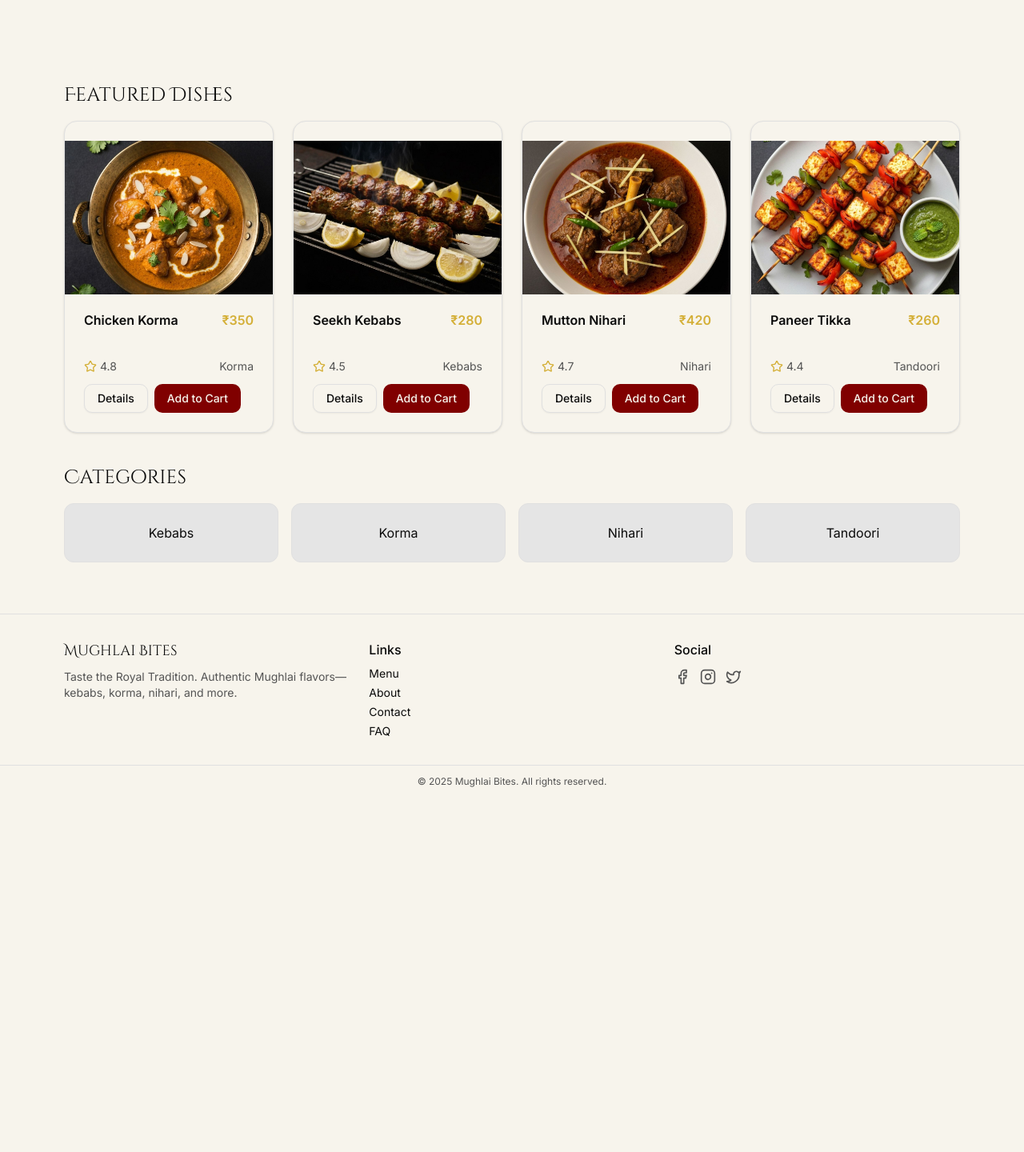
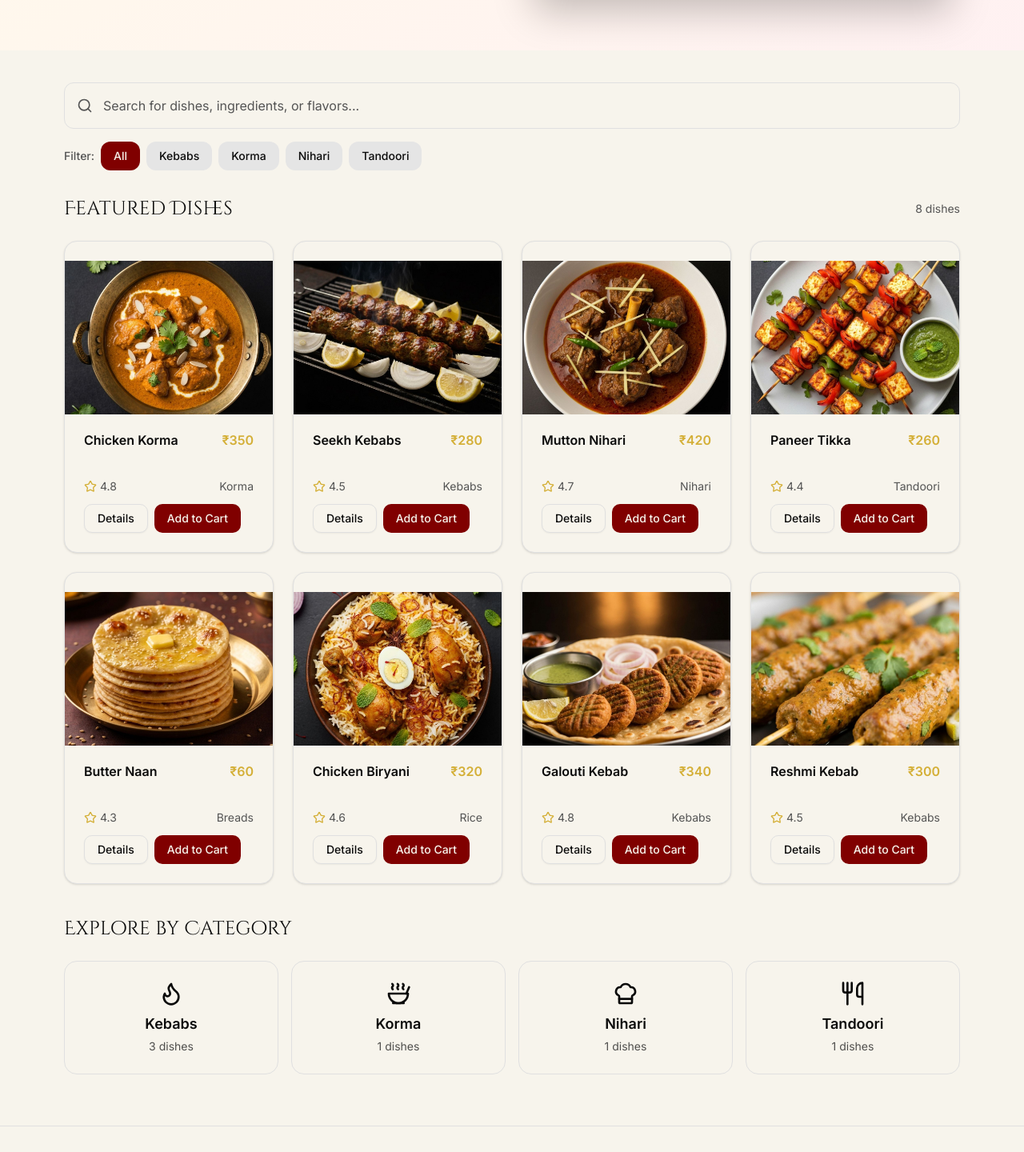
Before and after one commit to Amaanx6/Mughlai-Bites, a Next.js app: page / in a window 1280 px wide. Shown: the part 670-2110 px from the top of the page at 80% size. Before the commit the page ends 1667 px from the top, so only its background shows below. Built offline with nearby package versions, Linux system fonts and the light colour scheme.

Commit message:
Landing Enhanced

```diff
--- a/app/page.tsx
+++ b/app/page.tsx
@@ -2,21 +2,47 @@
 
 import Link from "next/link"
 import Image from "next/image"
+import { useState } from "react"
 import foods from "@/data/foods.json"
 import { Button } from "@/components/ui/button"
 import { DishCard } from "@/components/dish-card"
 import { motion } from "framer-motion"
+import { Search, X, Utensils, Flame, Soup, ChefHat } from "lucide-react"
 
 export default function HomePage() {
-  const featured = foods.slice(0, 4)
+  const [searchQuery, setSearchQuery] = useState("")
+  const [selectedCategory, setSelectedCategory] = useState("All")
+
+  const categoryIcons = {
+    "Kebabs": Flame,
+    "Korma": Soup,
+    "Nihari": ChefHat,
+    "Tandoori": Utensils
+  }
+
+  const categories = ["All", "Kebabs", "Korma", "Nihari", "Tandoori"]
+
+  const filteredFoods = foods.filter((dish) => {
+    const matchesSearch = dish.name.toLowerCase().includes(searchQuery.toLowerCase()) ||
+                         dish.description?.toLowerCase().includes(searchQuery.toLowerCase())
+    const matchesCategory = selectedCategory === "All" || dish.category === selectedCategory
+    return matchesSearch && matchesCategory
+  })
+
+  const featured = filteredFoods.slice(0, 8)
+
+  const clearSearch = () => {
+    setSearchQuery("")
+    setSelectedCategory("All")
+  }
 
   return (
     <div>
-      <section className="relative overflow-hidden">
+      <section className="relative overflow-hidden bg-gradient-to-br from-amber-50 via-orange-50 to-rose-50">
         <div className="mx-auto max-w-6xl px-4 py-16 grid gap-8 md:grid-cols-2 items-center">
           <div>
             <h1 className="h-royal text-4xl md:text-5xl text-balance">Taste the Royal Tradition</h1>
-            <p className="mt-3 text-muted-foreground">
+            <p className="mt-3 text-muted-foreground text-lg">
               Mughlai Bites brings regal flavors to your table—kebabs, korma, nihari, and tandoori delights.
             </p>
             <div className="mt-6 flex gap-3">
@@ -34,29 +60,135 @@ export default function HomePage() {
               src="/royal-mughlai-feast-platter.jpg"
               width={600}
               height={420}
-              className="rounded-xl border"
+              className="rounded-xl border shadow-2xl"
             />
           </motion.div>
         </div>
       </section>
 
       <section className="mx-auto max-w-6xl px-4 py-10">
-        <h2 className="h-royal text-2xl mb-4">Featured Dishes</h2>
+        {/* Refined Search & Filter UI */}
+        <div className="mb-8">
+          <div className="flex flex-col gap-4">
+            {/* Search Bar - Minimal & Elegant */}
+            <div className="relative">
+              <Search className="absolute left-4 top-1/2 -translate-y-1/2 h-5 w-5 text-muted-foreground" />
+              <input
+                type="text"
+                placeholder="Search for dishes, ingredients, or flavors..."
+                value={searchQuery}
+                onChange={(e) => setSearchQuery(e.target.value)}
+                className="w-full pl-12 pr-12 py-4 bg-card border border-border rounded-lg focus:outline-none focus:ring-2 focus:ring-ring focus:border-input transition-all text-base placeholder:text-muted-foreground"
+              />
+              {(searchQuery || selectedCategory !== "All") && (
+                <button
+                  onClick={clearSearch}
+                  className="absolute right-4 top-1/2 -translate-y-1/2 text-muted-foreground hover:text-foreground transition-colors"
+                  aria-label="Clear search"
+                >
+                  <X className="h-5 w-5" />
+                </button>
+              )}
+            </div>
+
+            {/* Category Filters - Clean & Minimal */}
+            <div className="flex flex-wrap gap-2 items-center">
+              <span className="text-sm font-medium text-muted-foreground">
+                Filter:
+              </span>
+              {categories.map((cat) => (
+                <button
+                  key={cat}
+                  onClick={() => setSelectedCategory(cat)}
+                  className={`px-4 py-2 rounded-lg whitespace-nowrap transition-all font-medium text-sm ${
+                    selectedCategory === cat
+                      ? "bg-primary text-primary-foreground"
+                      : "bg-secondary text-secondary-foreground hover:bg-accent"
+                  }`}
+                >
+                  {cat}
+                </button>
+              ))}
+            </div>
+
+            {/* Active Filters Display - Subtle */}
+            {(searchQuery || selectedCategory !== "All") && (
+              <div className="flex items-center gap-2 text-sm text-muted-foreground">
+                <span>Showing results for:</span>
+                {searchQuery && (
+                  <span className="bg-accent text-accent-foreground px-2 py-1 rounded">
+                    "{searchQuery}"
+                  </span>
+                )}
+                {selectedCategory !== "All" && (
+                  <span className="bg-accent text-accent-foreground px-2 py-1 rounded">
+                    {selectedCategory}
+                  </span>
+                )}
+              </div>
+            )}
+          </div>
+        </div>
+
+        {/* Results */}
+        <div className="flex items-center justify-between mb-6">
+          <h2 className="h-royal text-2xl">
+            {searchQuery || selectedCategory !== "All" ? "Search Results" : "Featured Dishes"}
+          </h2>
+          <span className="text-sm text-muted-foreground">
+            {featured.length} {featured.length === 1 ? 'dish' : 'dishes'}
+          </span>
+        </div>
+
         <div className="grid gap-6 sm:grid-cols-2 lg:grid-cols-4">
-          {featured.map((d) => (
-            <DishCard key={d.id} dish={d} />
-          ))}
+          {featured.length > 0 ? (
+            featured.map((d) => (
+              <DishCard key={d.id} dish={d} />
+            ))
+          ) : (
+            <div className="col-span-full text-center py-16">
+              <div className="inline-flex items-center justify-center w-16 h-16 rounded-full bg-secondary mb-4">
+                <Search className="h-8 w-8 text-muted-foreground" />
+              </div>
+              <p className="text-lg font-medium mb-2">No dishes found</p>
+              <p className="text-muted-foreground mb-4">
+                Try adjusting your search or filters
+              </p>
+              <Button onClick={clearSearch} variant="outline">
+                Clear all filters
+              </Button>
+            </div>
+          )}
         </div>
       </section>
 
       <section className="mx-auto max-w-6xl px-4 pb-16">
-        <h2 className="h-royal text-2xl mb-4">Categories</h2>
+        <h2 className="h-royal text-2xl mb-6">Explore by Category</h2>
         <div className="grid grid-cols-2 md:grid-cols-4 gap-4">
-          {["Kebabs", "Korma", "Nihari", "Tandoori"].map((c) => (
-            <div key={c} className="border rounded-lg p-6 text-center bg-secondary">
-              {c}
-            </div>
-          ))}
+          {["Kebabs", "Korma", "Nihari", "Tandoori"].map((c) => {
+            const Icon = categoryIcons[c]
+            const count = foods.filter(f => f.category === c).length
+            return (
+              <motion.button
+                key={c}
+                onClick={() => {
+                  setSelectedCategory(c)
+                  window.scrollTo({ top: 400, behavior: 'smooth' })
+                }}
+                whileHover={{ scale: 1.02 }}
+                whileTap={{ scale: 0.98 }}
+                className={`border rounded-xl p-6 text-center transition-all cursor-pointer ${
+                  selectedCategory === c
+                    ? 'bg-primary text-primary-foreground border-primary shadow-md'
+                    : 'bg-card hover:bg-accent hover:border-border'
+                }`}
+              >
+                <Icon className="h-8 w-8 mx-auto mb-2" />
+                <div className="font-semibold text-lg">{c}</div>
+                <div className="text-sm opacity-70 mt-1">{count} dishes</div>
+              </motion.button>
+            )
+          })}
         </div>
       </section>
     </div>
```
